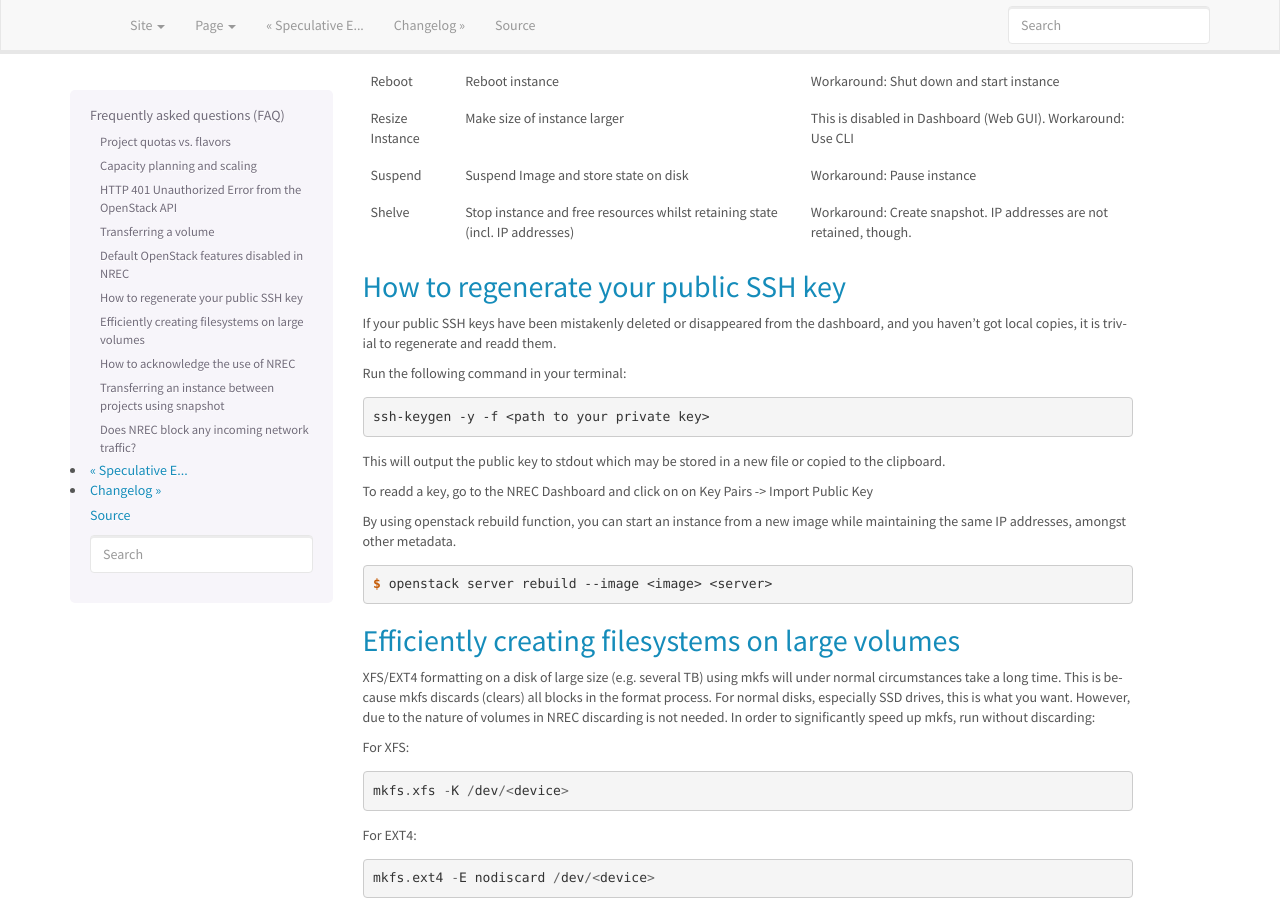
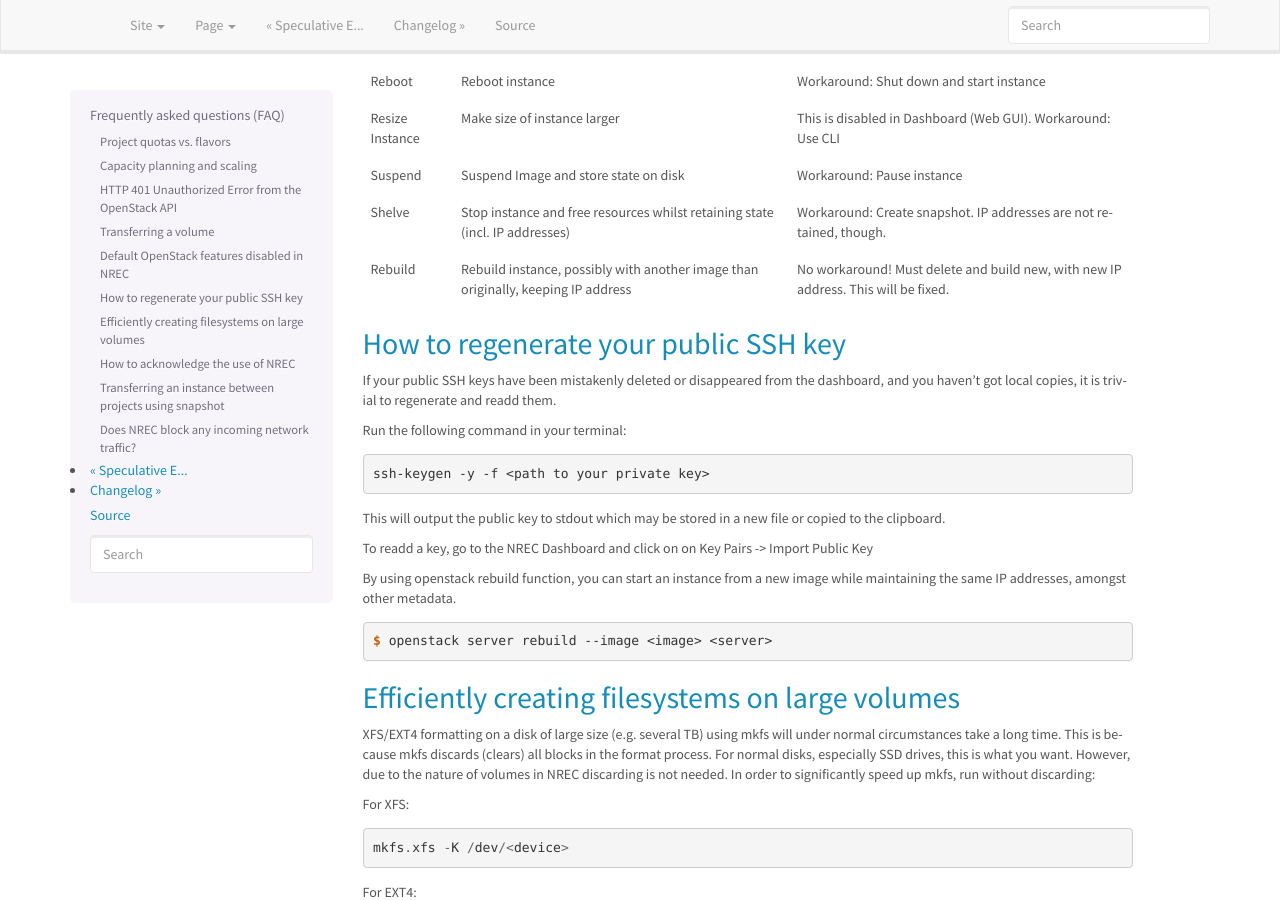
Before and after one commit to norcams/docs-enduser, a Sphinx documentation site: the page built from docs/faq.rst, in a window 1280 px wide and 900 px high, scrolled down 1341 px. Built offline with Sphinx 7.4.7, drawn with Linux system fonts in a browser that asks for light colours.

Commit message:
Add rebuild to list of disabled features

```diff
--- a/docs/faq.rst
+++ b/docs/faq.rst
@@ -92,6 +92,9 @@ below.
    * - Shelve
      - Stop instance and free resources whilst retaining state (incl. IP addresses)
      - Workaround: Create snapshot. IP addresses are not retained, though.
+   * - Rebuild
+     - Rebuild instance, possibly with another image than originally, keeping IP address
+     - No workaround! Must delete and build new, with new IP address. This will be fixed.
 
 
 How to regenerate your public SSH key
```
